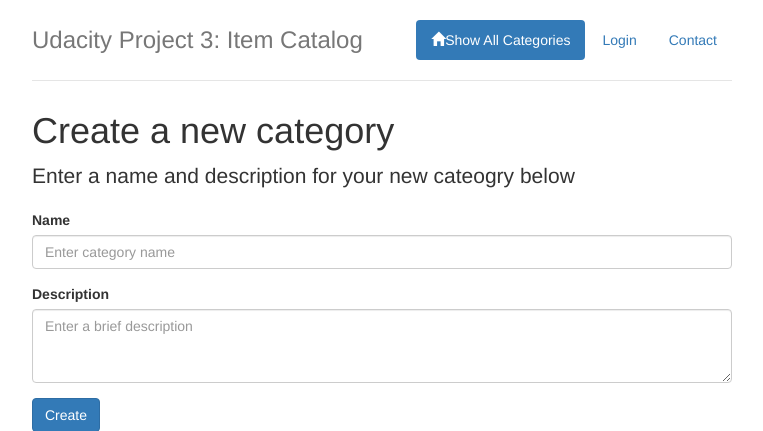
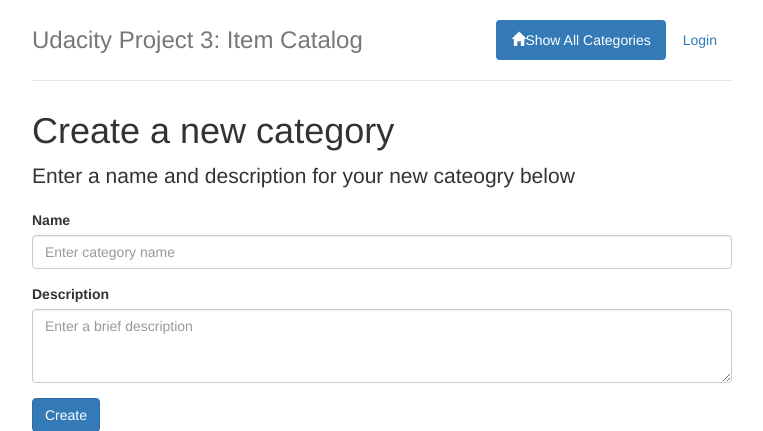
Before and after one commit to ilhaan/Item-Catalog, a Flask app: page /category/new/ in a window 1280 px wide. Shown: the top 431 px of the page, without its empty margins (258-1021 px from the left). Run offline with Flask 2, Linux system fonts and the light colour scheme; parts of the project's set-up code (start-up, migrations or seed data) failed here and were passed over; some libraries are stand-ins or nearby versions.

Commit message:
Remove contact from top menu

```diff
--- a/templates/header.html
+++ b/templates/header.html
@@ -3,7 +3,6 @@
 		<ul class="nav nav-pills pull-right">
 			<li role="presentation" class="active"><a href="{{url_for('showCategories')}}"><span class="glyphicon glyphicon-home" aria-hidden="true"></span>Show All Categories</a></li>
       <li role="presentation">{%if 'username' not in login_session %}<a href="{{url_for('showLogin')}}">Login </a>{% else %}<a href="{{url_for('gdisconnect')}}">Logout </a>{% endif %}</li>
-      <li role="presentation"><a href="#">Contact</a></li>
     </ul>
 	</nav>
   <h3 class="text-muted">Udacity Project 3: Item Catalog</h3>
```
